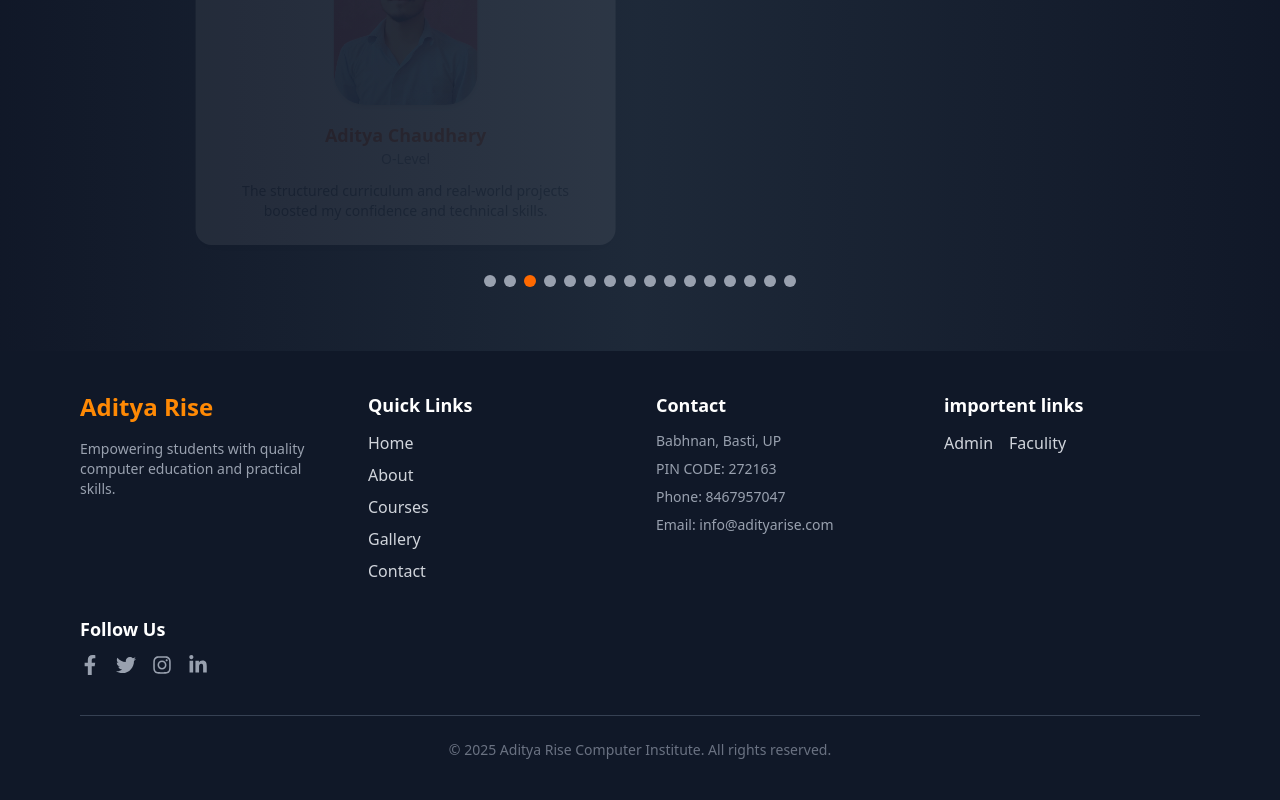
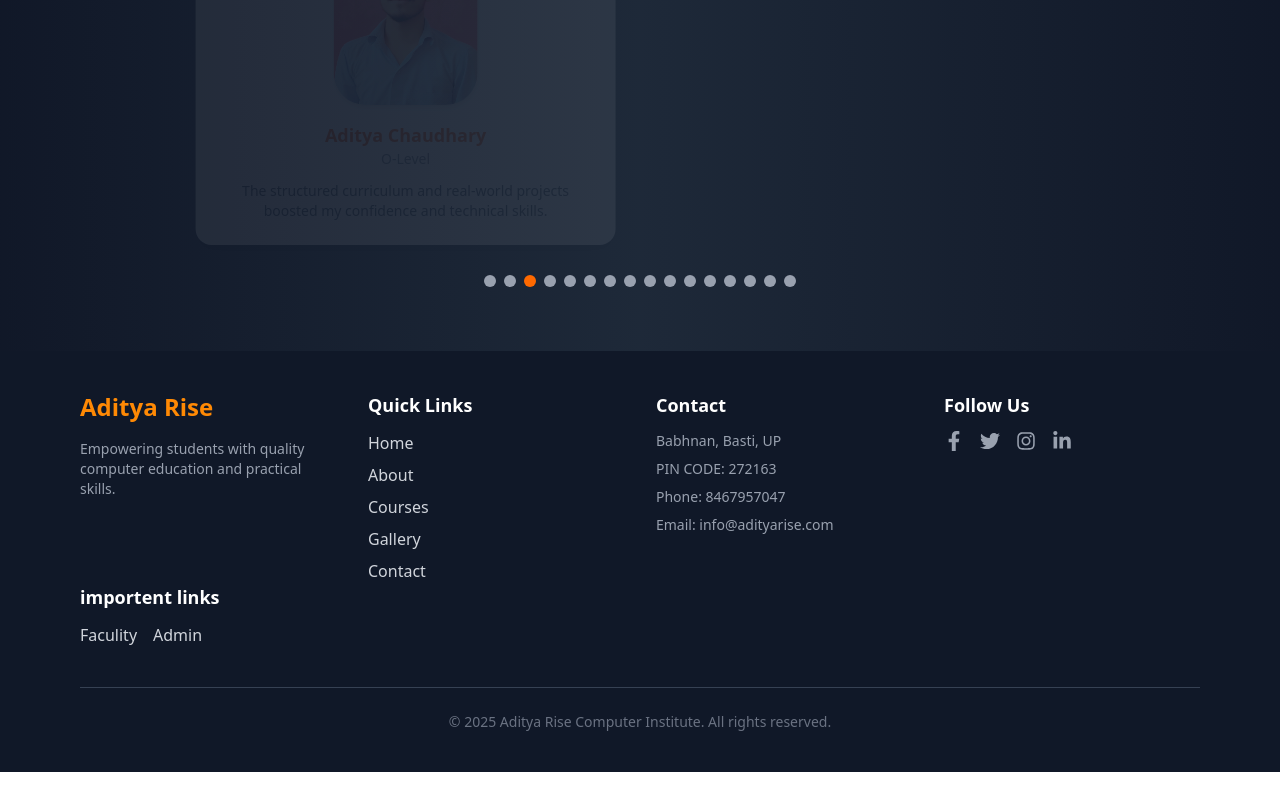
Before and after one commit to Shikhrar214/Abhay-arci-institute, a React (Vite) app in the folder client/: page / in a window 1280 px wide. Shown: the part 1103-1903 px from the top of the page. After the commit the page ends 1875 px from the top, so only its background shows below. Built offline with nearby package versions, Linux system fonts and the light colour scheme.

Commit message:
small -fix

```diff
--- a/client/src/components/Footer.jsx
+++ b/client/src/components/Footer.jsx
@@ -66,15 +66,6 @@ const Footer = () => {
             <li>Email: info@adityarise.com</li>
           </ul>
         </div>
-
-            <div>
-              <h1 className="font-semibold text-lg text-white mb-3">importent links</h1>
-             <div className="flex gap-4">
-               <Link to={"/staff-login"}>Admin</Link>
-              <Link to={"/admin-login"}>Faculity</Link>
-             </div>
-            </div>
-
         {/* Social Media */}
         <div>
           <h2 className="font-semibold text-lg text-white mb-3">Follow Us</h2>
@@ -94,6 +85,13 @@ const Footer = () => {
         </div>
       </div>
 
+            <div>
+              <h1 className="font-semibold text-lg text-white mb-3">importent links</h1>
+             <div className="flex gap-4">
+               <Link to={"/staff-login"}>Faculity</Link>
+              <Link to={"/admin-login"}>Admin</Link>
+             </div>
+            </div>
       <div className="mt-10 border-t border-gray-700 pt-6 text-center text-gray-500 text-sm">
         &copy; {new Date().getFullYear()} Aditya Rise Computer Institute. All rights reserved.
       </div>
```
